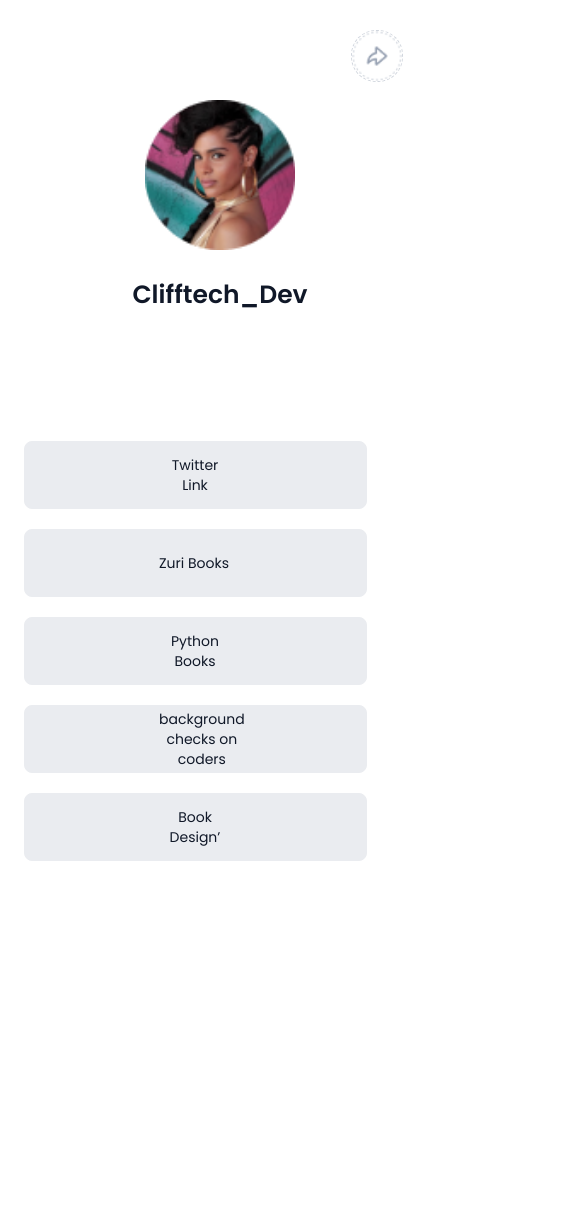
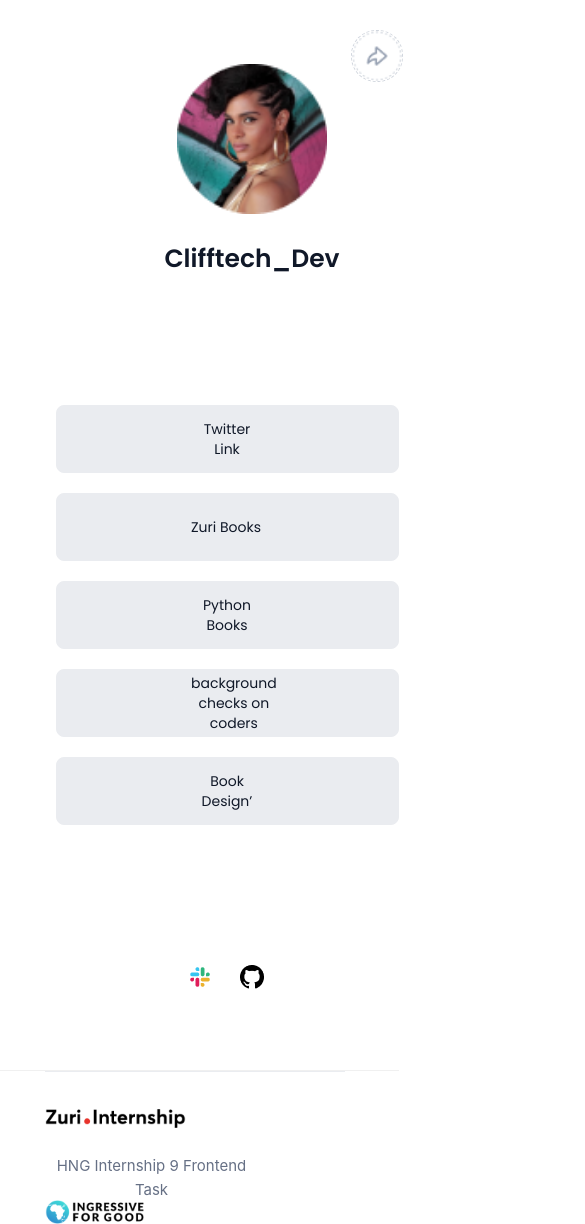
Before and after one commit to Clifftech123/Inernship_task, a React (Create React App) app: page / in a window 390 px wide. Shown: the top 1224 px of the page, 585 px wide, since content can reach past the window. Before the commit the page ends 969 px from the top, so only its background shows below. Built offline with nearby package versions, Linux system fonts and the light colour scheme.

Commit message:
I added the footer

```diff
--- a/src/Component/TaskOne.css
+++ b/src/Component/TaskOne.css
@@ -11,7 +11,7 @@ body {
 	justify-content: center;
 }
 /* THE CONTAINER */
-.Container {
+.ContainerMain {
     margin-top: 4rem;
 }
 
@@ -254,7 +254,7 @@ button:hover {
 
 
 /*======== SOCIAL ICONS SECTION=======  */
-.Container{
+.ContainerIconsHidden {
 display: flex;
 flex-direction: column;
 align-items: center;
@@ -265,7 +265,7 @@ height: 24px;
 margin-top: 100px;
 }
 
-.content{
+.ContainerIconsHidden.content{
 display: flex;
 flex-direction: row;
 align-items: center;
@@ -336,9 +336,10 @@ color: #667085;
 }
 
 /* =========MEDIA QUARRY FOR MOBILE =========*/
-@media only screen and (max-width: 425px){
+@media only screen and (max-width: 600px){
+
 	/* CONTAINER CONTAIN ALL CONTENT */
-.Container{
+.ContainerMain{
 display: flex;
 flex-direction: column;
 align-items: center;
@@ -376,29 +377,7 @@ margin: auto;
 
 
 /* BUTTON SECTION */
-.btn__zuri {
-/* Auto layout */
 
-display: flex;
-flex-direction: column;
-justify-content: center;
-align-items: center;
-padding: 24px 32px;
-gap: 8px;
-
-margin-left: 5px;
-margin-right: 5px;
-
-
-/* Gray/200 */
-
-background: #EAECF0;
-/* Gray/200 */
-
-border: 1px solid #EAECF0;
-border-radius: 8px;
-
-}
 
 .links_section{
 display: flex;
@@ -437,12 +416,53 @@ color: #101828;
 }
 
 /* HIDDEN ICONS AND FOOTER ON  PHONE VIEW */
- .IconsHidden{
-	display: none;
+
+
+.ContainerIconsHidden{
+	margin-top: 0px;
+}
+.footer{
+display: flex;
+flex-direction: column;
+align-items: center;
+padding: 0px 16px;
+gap: 32px;
+width: 375px;
+height: 24px;
+margin-top: 200px;
+}
+
+.content_Footer{
+display: flex;
+flex-direction: column;
+justify-content: center;
+align-items: flex-start;
+padding: 32px 0px 0px;
+gap: 16px;
+width: 300px;
+height: 132px;
+
+border-top: 1px solid #EAECF0;
+}
+
+.logoOn{
+width: 140.69px;
+height: 24px;
+font-size: 20px;
+}
+
+.FooterText{
+width: 213px;
+height: 20px;
+font-family: 'Inter';
+font-style: normal;
+font-weight: 400;
+font-size: 15px;
 
 }
-.footer{
-	display: none;
+
+.logo{
+	width: 99.1px;
+height: 24px;
 }
-
 }
--- a/src/Component/TaskOne.jsx
+++ b/src/Component/TaskOne.jsx
@@ -23,7 +23,7 @@ const TaskOne =() => {
 
   return (
 		<>
-			<div className="Container">
+			<div className="ContainerMain">
 				{/*  ===profile section */}
 				<main className="Main">
 					<div className="profile">
@@ -112,7 +112,7 @@ const TaskOne =() => {
 						</button>
 					</div>
 					{/* SOCIAL  ICONS  SECTION */}
-					<div className="Container IconsHidden ">
+					<div className="ContainerIconsHidden ">
 						<div className="content">
 							<div className="icons">
 								<img src={slack} alt="slack" />
@@ -125,7 +125,7 @@ const TaskOne =() => {
 				</main>
 				<footer className="footer">
 					<div className="content_Footer">
-						<img className="logo" src={logo} alt="Github" />
+						<img className="logoOn" src={logo} alt="Github" />
 						<h1 className="FooterText">HNG Internship 9 Frontend Task </h1>
 
 						<img className="logo" src={lastImage} alt="Github" />
```
